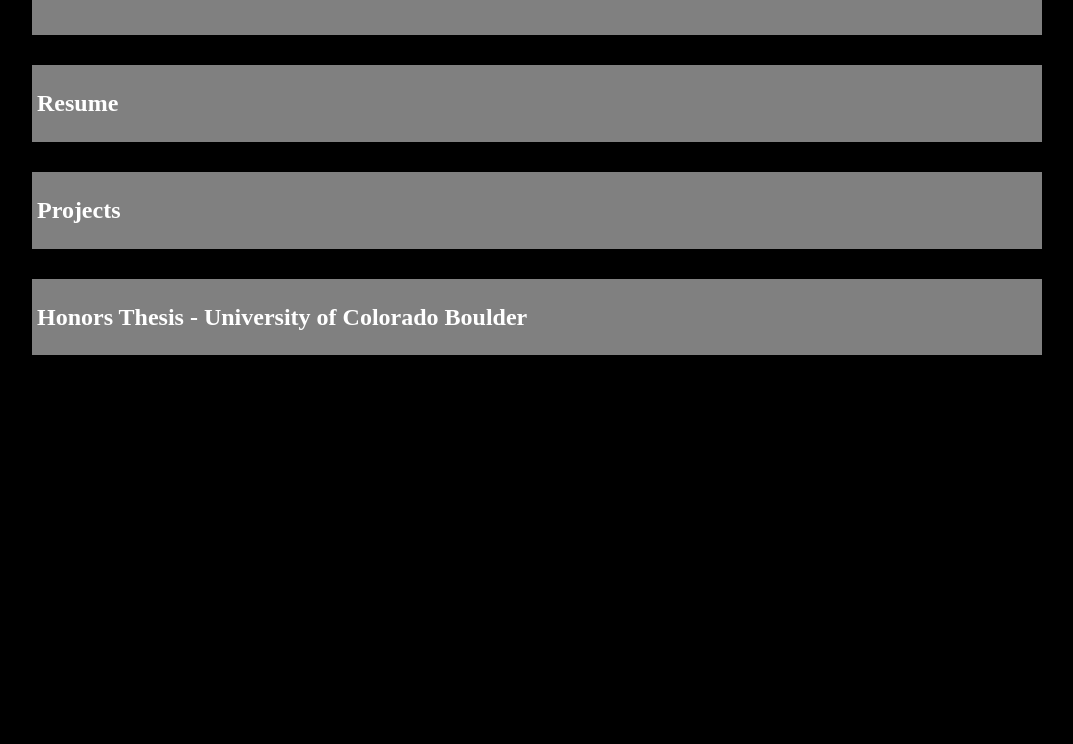
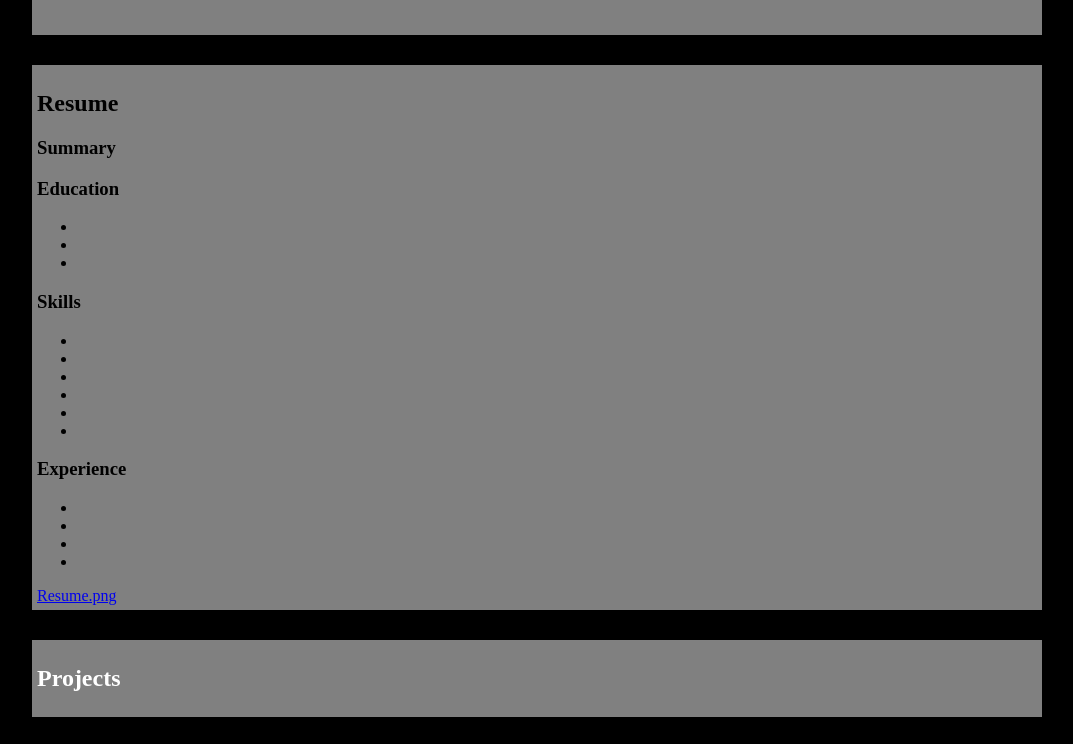
Before and after one commit to kvschneider0/personal-website, a plain HTML site: page index.html in a window 1280 px wide. Shown: the part 523-1267 px from the top of the page, without its empty margins (103-1176 px from the left). Before the commit the page ends 886 px from the top, so only its background shows below. Drawn offline with Linux system fonts and the light colour scheme.

Commit message:
added html structure for resume section

```diff
--- a/index.html
+++ b/index.html
@@ -24,6 +24,31 @@
     </div>
     <div id="resume">
       <h2>Resume</h2>
+      <h3>Summary</h3>
+        <p></p>
+      <h3>Education</h3>
+        <ul>
+          <li></li>
+          <li></li>
+          <li></li>
+        </ul>
+      <h3>Skills</h3>
+        <ul>
+          <li></li>
+          <li></li>
+          <li></li>
+          <li></li>
+          <li></li>
+          <li></li>
+        </ul>
+      <h3>Experience</h3>
+        <ul>
+          <li></li>
+          <li></li>
+          <li></li>
+          <li></li>
+        </ul>
+      <a href="./Resume.pdf">Resume.png</a>
     </div>
     <div id="projects">
       <h2>Projects</h2>
--- a/style.css
+++ b/style.css
@@ -77,6 +77,10 @@
     float: right;
 }
 
+/* Resume */
+
+
+
 /* Thesis */
 
 #thesis h2 {
@@ -84,11 +88,6 @@
 }
 
 
-/* Resume */
-
-#resume h2 {
-    color: white;
-}
 
 /* Projects */
 
```
Also changed, not shown: Resume.png (added), 3 other files.
